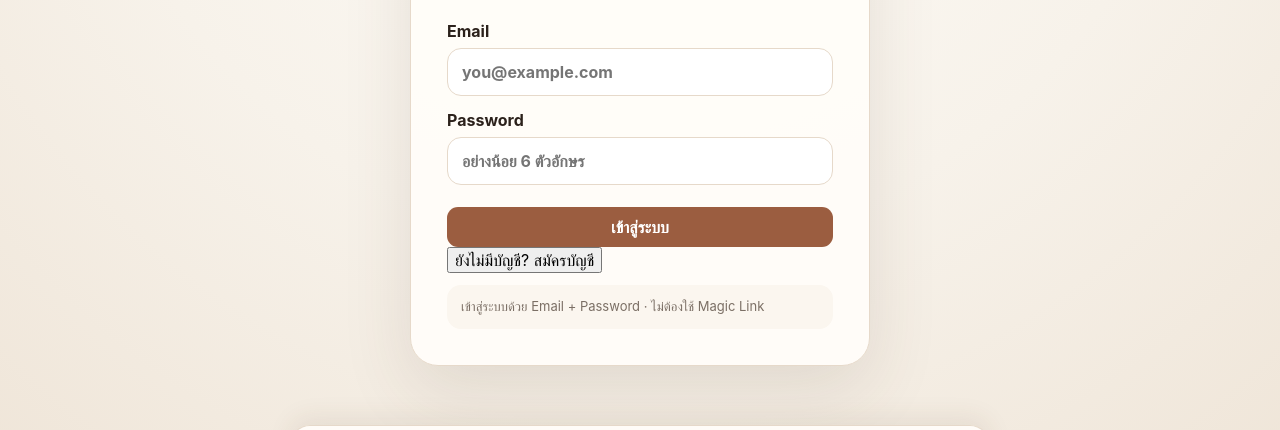
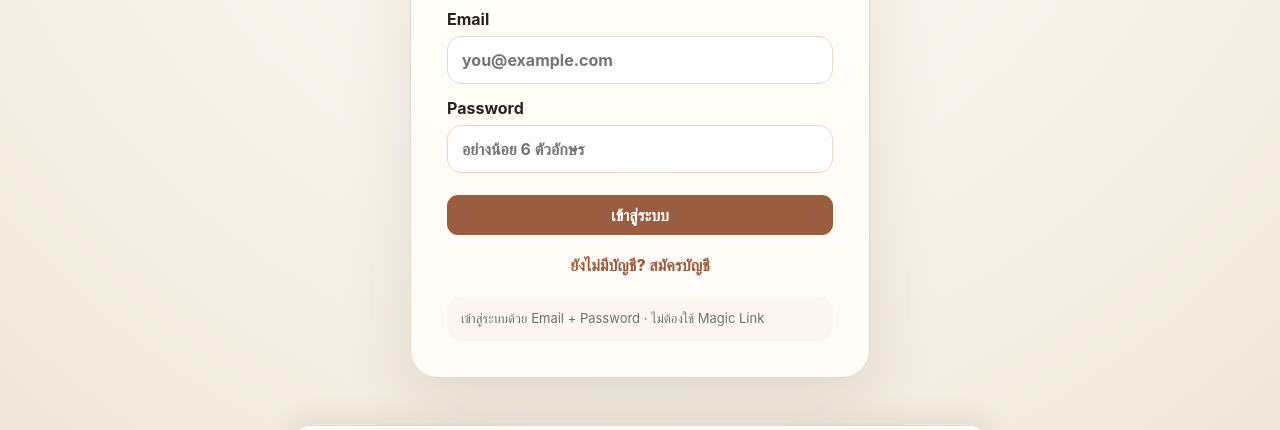
Before and after one commit to paphalum-gif/chongqing-chengdu-trip, a plain HTML site: page index.html in a window 1280 px wide. Shown: the part 318-748 px from the top of the page. Drawn offline with nearby package versions, Linux system fonts and the light colour scheme.

Commit message:
style: add password auth toggle controls

```diff
--- a/styles.css
+++ b/styles.css
@@ -84,3 +84,5 @@ small{color:var(--muted)}
   .form-grid{grid-template-columns:1fr}
   .day-edit-row{align-items:flex-start}
 }
+
+.auth-switch{display:block;width:100%;margin-top:10px;border:0;background:transparent;color:var(--accent);font-weight:800;padding:10px;cursor:pointer}.auth-switch:hover{text-decoration:underline}.auth-card button:disabled{opacity:.6;cursor:wait}
```
